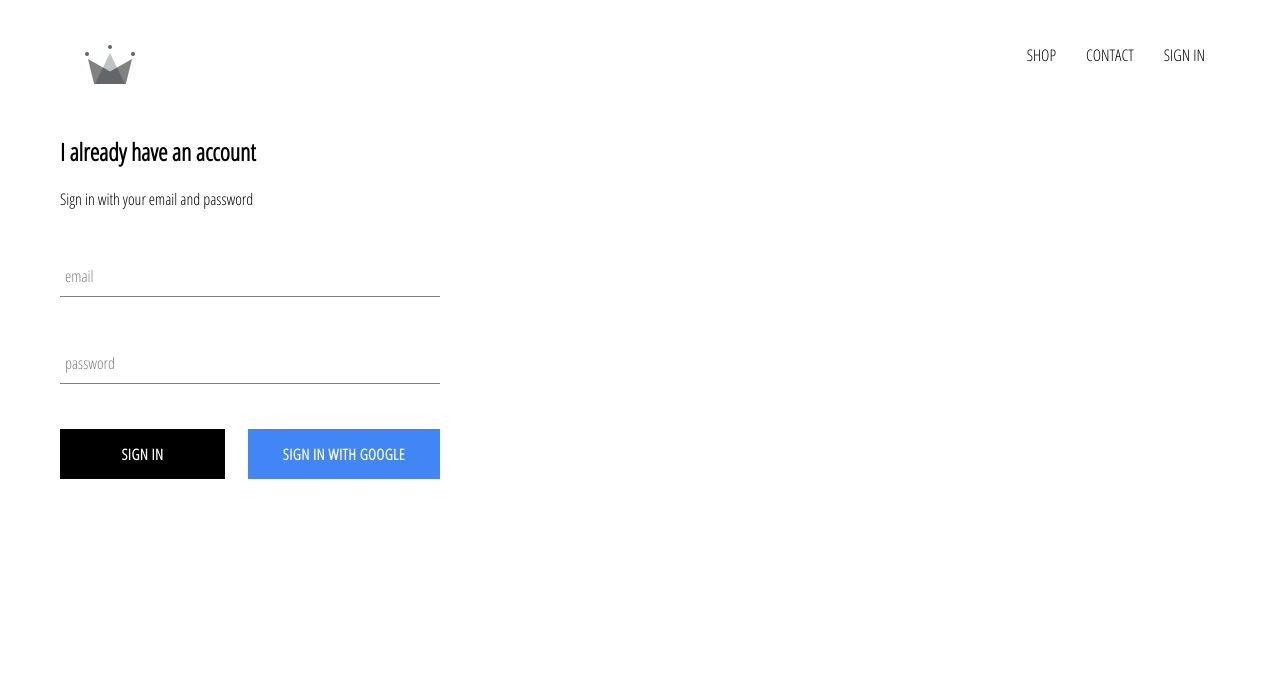
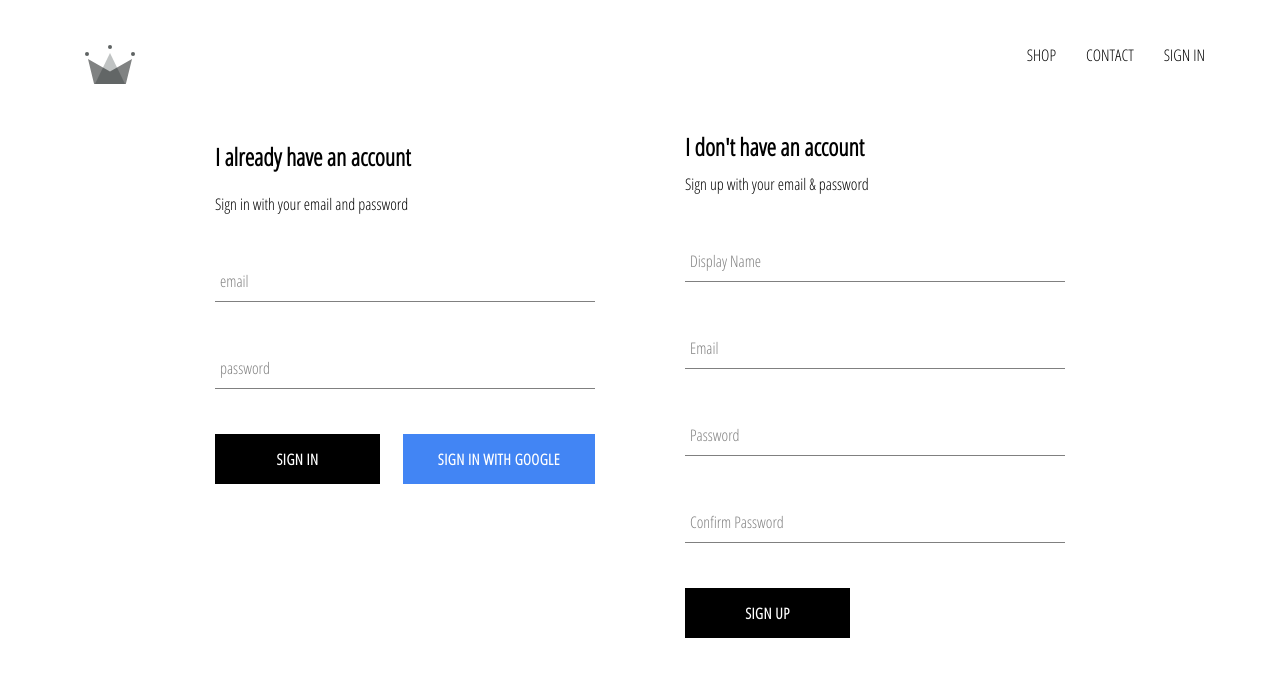
Before and after one commit to JohnPadi/the40k-clothing, a React (Create React App) app: page /signin in a window 1280 px wide. Shown: the top 676 px of the page. Built offline with nearby package versions, Linux system fonts and the light colour scheme; no server answers.

Commit message:
number 7,15

```diff
--- a/src/App.js
+++ b/src/App.js
@@ -5,7 +5,8 @@
 import ShopPage from './pages/shop/shop.component';
 import Header from './components/header/header.component';
 import SignInAndSignUpPage from './pages/signin-and-signup/signin-and-signup.component';
-import {auth} from './firebase/firebase.utils';
+import {auth, createUserProfileDocument} from './firebase/firebase.utils';
+
 
 class App extends React.Component{
 	constructor(){
@@ -18,9 +19,22 @@
 	unsubscribeFromAuth = null;
 
 	componentDidMount(){
-		this.unsubscribeFromAuth = auth.onAuthStateChanged(user => {
-			this.setState({currentUser: user});
-			console.log(user);
+		this.unsubscribeFromAuth = auth.onAuthStateChanged(async userAuth => {
+			if(userAuth){
+				const userRef = await createUserProfileDocument(userAuth);
+				userRef.onSnapshot(snapShot => {
+					this.setState({
+						currentUser: {
+							id: snapShot.id,
+							...snapShot.data()
+						}
+					});
+					console.log(this.state);
+				});
+			}
+			else{
+				this.setState({currentUser: userAuth});
+			}
 		});
 	}
 
--- /dev/null
+++ b/src/components/sign-up/sign-up.component.jsx
@@ -0,0 +1,62 @@
+import React from 'react';
+import './sign-up.styles.scss';
+import FormInput from '../form-input/form-input.component';
+import CustomButton from '../custom-button/custom-button.component';
+import {auth, createUserProfileDocument} from '../../firebase/firebase.utils';
+
+class SignUp extends React.Component{
+	constructor(){
+		super();
+		this.state = {
+			displayName: '',
+			email: '',
+			password: '',
+			confirmPassword:''
+		}
+	}
+
+	handleSubmit = async event => {
+		event.preventDefault();
+		const {displayName, email, password, confirmPassword} = this.state;
+		if(password !== confirmPassword){
+			alert("Passwords don't match");
+			return;
+		}
+		try{
+			const {user} = await auth.createUserWithEmailAndPassword(email, password);
+			createUserProfileDocument(user, {displayName});
+			this.setState({
+				displayName: '',
+				email: '',
+				password: '',
+				confirmPassword:''
+			})
+		} catch(error){
+			console.error(error);
+		}
+	};
+
+	handleChange = event => {
+		const {name, value} = event.target;
+		this.setState({[name]: value});
+	};
+
+	render(){
+		const {displayName, email, password, confirmPassword} = this.state;
+		return(
+			<div className='sign-up'>
+				<h2 className='title'>I don't have an account</h2>
+				<span>Sign up with your email & password</span>
+				<form className='sign-up-form' onSubmit={this.handleSubmit}>
+					<FormInput type='text' name='displayName' value={displayName} onChange={this.handleChange} label='Display Name' required/>
+					<FormInput type='text' name='email' value={email} onChange={this.handleChange} label='Email' required/>
+					<FormInput type='password' name='password' value={password} onChange={this.handleChange} label='Password' required/>
+					<FormInput type='password' name='confirmPassword' value={confirmPassword} onChange={this.handleChange} label='Confirm Password' required/>
+					<CustomButton type='submit'>SIGN UP</CustomButton>
+				</form>
+			</div>
+		);
+	}
+};
+
+export default SignUp;
--- /dev/null
+++ b/src/components/sign-up/sign-up.styles.scss
@@ -0,0 +1,9 @@
+.sign-up{
+	display: flex;
+	flex-direction: column;
+	width: 380px;
+
+	.title{
+		margin: 10px 0;
+	}
+}
--- a/src/firebase/firebase.utils.js
+++ b/src/firebase/firebase.utils.js
@@ -13,8 +13,27 @@
     appId: "1:50962222831:web:e6dd03b40dfdd9ecd2151a",
     measurementId: "G-40ZBP36MME"
   };
+  firebase.initializeApp(config);
 
-firebase.initializeApp(config);
+export const createUserProfileDocument = async(userAuth, additionalData) => {
+	if(!userAuth) return;
+	const userRef = firestore.doc(`users/${userAuth.uid}`);
+	const snapShot = await userRef.get();
+	if(!snapShot.exists){
+		const {displayName, email} = userAuth;
+		const createdAt = new Date();
+
+		try{
+		await userRef.set({
+			displayName, email, createdAt, ...additionalData
+		})
+	} catch(error){
+		console.log('error creating user', error.message);
+	}
+	}
+
+	return userRef;
+};
 
 export const auth = firebase.auth();
 export const firestore = firebase.firestore();
--- a/src/pages/signin-and-signup/signin-and-signup.component.jsx
+++ b/src/pages/signin-and-signup/signin-and-signup.component.jsx
@@ -1,9 +1,13 @@
 import React from 'react';
 import './signin-and-signup.styles.scss';
 import SignIn from '../../components/signin/signin.component';
+import SignUp from '../../components/sign-up/sign-up.component';
 
 const SignInAndSignUpPage = () => (
-	<div className='signin-and-signup'><SignIn/></div>
+	<div className='signin-and-signup'>
+		<SignIn/>
+		<SignUp/>
+	</div>
 );
 
 export default SignInAndSignUpPage;
--- a/src/pages/signin-and-signup/signin-and-signup.styles.scss
+++ b/src/pages/signin-and-signup/signin-and-signup.styles.scss
@@ -0,0 +1,6 @@
+.signin-and-signup{
+	width: 850px;
+	display: flex;
+	justify-content: space-between;
+	margin: 30px auto;
+}
```
